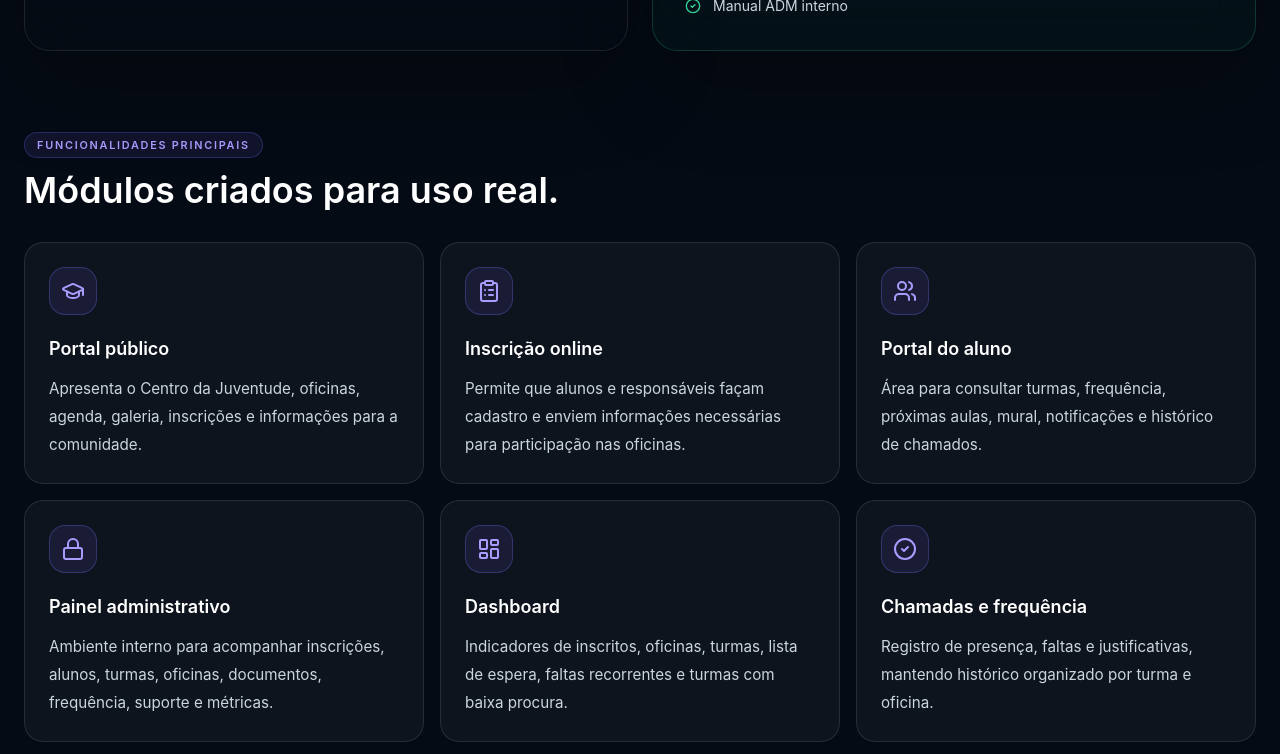
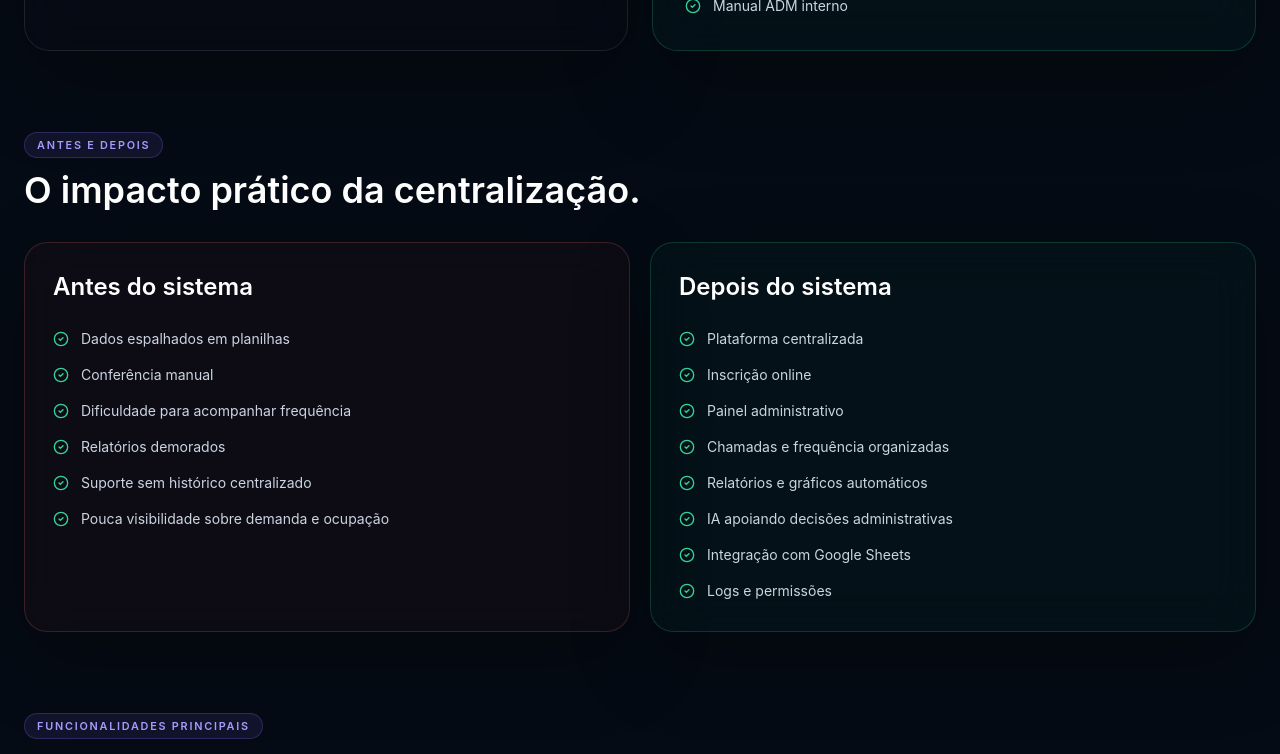
Before and after one commit to hamadvitor0-cell/Portfolio, a Next.js app: page /cases/centro-da-juventude in a window 1280 px wide. Shown: the part 2360-3114 px from the top of the page. Built offline with nearby package versions, Linux system fonts and the light colour scheme.

Commit message:
Polish Centro da Juventude case study

```diff
--- a/src/app/cases/centro-da-juventude/page.tsx
+++ b/src/app/cases/centro-da-juventude/page.tsx
@@ -8,7 +8,6 @@ import {
   Bot,
   CheckCircle2,
   ClipboardList,
-  Database,
   FileSpreadsheet,
   GraduationCap,
   LayoutDashboard,
@@ -135,93 +134,140 @@ const features = [
   }
 ];
 
-const gallery = [
+const galleryHero = {
+  src: "/images/cases/cj/admin-dashboard.png",
+  title: "Dashboard administrativo",
+  caption: "Central de indicadores com inscritos, oficinas, turmas, documentos, faltas, lista de espera e ações prioritárias."
+};
+
+const themeScreens = [
   {
     src: "/images/cases/cj/public-home.png",
-    title: "Tela inicial pública",
-    caption: "Página principal do site, com apresentação institucional e acesso rápido às oficinas e inscrições.",
-    wide: true
+    title: "Modo escuro",
+    caption: "Tela pública com contraste alto e foco na apresentação institucional."
   },
   {
     src: "/images/cases/cj/public-home-light.png",
-    title: "Tela inicial em modo claro",
-    caption: "Versão clara da página principal, mantendo identidade visual, navegação e chamada para oficinas.",
-    wide: true
-  },
+    title: "Modo claro",
+    caption: "A mesma experiência adaptada para uma leitura mais clara e leve."
+  }
+];
+
+const gallery = [
   {
     src: "/images/cases/cj/featured-workshop-light.png",
     title: "Oficina em destaque",
-    caption: "Card de oficina em destaque com informações de faixa etária, vagas, chamada de inscrição e horários.",
-    wide: true
+    caption: "Informações de oficina, vagas e chamada de inscrição."
   },
   {
     src: "/images/cases/cj/collaborators-light.png",
     title: "Colaboradores",
-    caption: "Seção institucional com parceiros e links externos, usando a versão clara da interface pública.",
-    wide: true
+    caption: "Parceiros institucionais e links externos."
   },
   {
     src: "/images/cases/cj/student-portal.png",
     title: "Portal do aluno",
-    caption: "Área para acesso com CPF e matrícula, consulta de informações e abertura de tickets."
+    caption: "Consulta com CPF e matrícula para acesso às informações."
   },
   {
     src: "/images/cases/cj/admin-login.png",
     title: "Login administrativo",
-    caption: "Tela de acesso restrito para equipe autorizada."
-  },
-  {
-    src: "/images/cases/cj/admin-dashboard.png",
-    title: "Dashboard administrativo",
-    caption: "Central de indicadores com inscritos, oficinas, turmas, documentos, faltas, lista de espera e ações prioritárias.",
-    wide: true
+    caption: "Acesso restrito para equipe autorizada."
   },
   {
     src: "/images/cases/cj/ai-report.png",
     title: "Relatório automático com IA",
-    caption: "Área de análise inteligente com dados agregados e recomendações práticas.",
-    wide: true
+    caption: "Análise com dados agregados e recomendações práticas."
   },
   {
     src: "/images/cases/cj/ai-summary.png",
     title: "Resumo e ações sugeridas",
-    caption: "Visão consolidada com alertas administrativos, ocupação, lista de espera e sugestões de ação."
+    caption: "Alertas administrativos, ocupação e lista de espera."
   },
   {
     src: "/images/cases/cj/admin-manual.png",
     title: "Manual ADM",
-    caption: "Documentação interna para orientar o uso seguro e correto do painel."
+    caption: "Documentação interna para orientar a equipe."
+  }
+];
+
+const beforeAfter = [
+  {
+    title: "Antes do sistema",
+    tone: "border-red-400/20 bg-red-500/[0.035]",
+    items: [
+      "Dados espalhados em planilhas",
+      "Conferência manual",
+      "Dificuldade para acompanhar frequência",
+      "Relatórios demorados",
+      "Suporte sem histórico centralizado",
+      "Pouca visibilidade sobre demanda e ocupação"
+    ]
+  },
+  {
+    title: "Depois do sistema",
+    tone: "border-emerald-400/20 bg-emerald-500/[0.035]",
+    items: [
+      "Plataforma centralizada",
+      "Inscrição online",
+      "Painel administrativo",
+      "Chamadas e frequência organizadas",
+      "Relatórios e gráficos automáticos",
+      "IA apoiando decisões administrativas",
+      "Integração com Google Sheets",
+      "Logs e permissões"
+    ]
+  }
+];
+
+const aiManagementCards = [
+  {
+    icon: ClipboardList,
+    title: "Recomendações administrativas",
+    description: "Sugestões para divulgação, ocupação de turmas, lista de espera e pontos de atenção operacional."
+  },
+  {
+    icon: BarChart3,
+    title: "Análise de dados agregados",
+    description: "Leitura de estatísticas consolidadas, sem depender de dados sensíveis individuais para gerar contexto."
+  },
+  {
+    icon: Bot,
+    title: "Apoio à priorização de ações",
+    description: "Ajuda a equipe a enxergar o que precisa de atenção primeiro, mantendo a decisão final com a gestão."
   }
 ];
 
 const techStacks = [
   {
     title: "Frontend",
-    items: ["HTML", "CSS", "JavaScript", "Interface responsiva", "Painel administrativo", "Componentes reutilizáveis"]
+    description: "Interface pública, portal do aluno e painel administrativo responsivo.",
+    items: ["Experiência pública", "Portal do aluno", "Painel administrativo"]
   },
   {
     title: "Backend",
-    items: ["Node.js", "Express", "APIs REST", "Validações no servidor", "Serviços separados por responsabilidade"]
+    description: "APIs REST, autenticação, validações no servidor e regras de negócio.",
+    items: ["Node.js", "Express", "Serviços por responsabilidade"]
   },
   {
     title: "Banco de dados",
-    items: ["PostgreSQL", "Neon", "Alunos, turmas, oficinas", "Chamadas, frequência, tickets e logs"]
-  },
-  {
-    title: "Deploy e infraestrutura",
-    items: ["Vercel", "Variáveis de ambiente", "Rotinas automatizadas", "Integração com serviços externos"]
+    description: "PostgreSQL/Neon para alunos, turmas, oficinas, chamadas, frequência, tickets e logs.",
+    items: ["PostgreSQL", "Neon", "Dados operacionais"]
   },
   {
     title: "Integrações",
-    items: ["Google Sheets API", "Google Drive API", "Importação de planilhas", "Sincronização de dados"]
+    description: "Google Sheets API e Google Drive API para importação e sincronização com planilhas oficiais.",
+    items: ["Google Sheets API", "Google Drive API", "Sincronização"]
   },
   {
     title: "Segurança",
-    items: ["JWT", "Controle de permissões", "CSRF", "Rate limit", "Logs de auditoria", "Mascaramento de dados sensíveis"]
+    description: "JWT, permissões por perfil, CSRF, rate limit, logs de auditoria e mascaramento de dados sensíveis.",
+    items: ["Perfis de acesso", "Auditoria", "Proteção de dados"]
   },
   {
     title: "IA",
-    items: ["Análise de dados agregados", "Recomendações administrativas", "Relatórios automáticos", "Apoio à tomada de decisão"]
+    description: "Relatórios automáticos e recomendações baseadas em dados agregados.",
+    items: ["Dados agregados", "Recomendações", "Relatórios automáticos"]
   }
 ];
 
@@ -312,6 +358,38 @@ function CheckList({ items }: { items: string[] }) {
   );
 }
 
+function CaseImageCard({
+  item,
+  priority = false,
+  compact = false
+}: {
+  item: { src: string; title: string; caption: string };
+  priority?: boolean;
+  compact?: boolean;
+}) {
+  return (
+    <figure className="overflow-hidden rounded-[1.25rem] border border-white/10 bg-[#07101d]/78 shadow-[0_26px_70px_rgba(0,0,0,0.3)] backdrop-blur-xl">
+      <div className={compact ? "aspect-[16/9] bg-[#050b14] p-2" : "aspect-[16/8.4] bg-[#050b14] p-3"}>
+        <Image
+          src={item.src}
+          alt={item.title}
+          width={1920}
+          height={900}
+          loading={priority ? "eager" : "lazy"}
+          fetchPriority={priority ? "high" : undefined}
+          sizes={compact ? "(max-width: 1024px) 100vw, 42rem" : "(max-width: 1024px) 100vw, 86rem"}
+          unoptimized
+          className="h-full w-full rounded-[0.9rem] border border-white/10 object-contain"
+        />
+      </div>
+      <figcaption className={compact ? "p-4" : "p-5"}>
+        <strong className="block text-base font-semibold text-white">{item.title}</strong>
+        <span className="mt-2 block text-sm leading-6 text-slate-400">{item.caption}</span>
+      </figcaption>
+    </figure>
+  );
+}
+
 export default function CentroDaJuventudeCasePage() {
   return (
     <main className="overflow-hidden bg-[#050b14] text-white">
@@ -364,7 +442,8 @@ export default function CentroDaJuventudeCasePage() {
                 alt="Dashboard administrativo do sistema Centro da Juventude"
                 width={1920}
                 height={900}
-                priority
+                loading="eager"
+                fetchPriority="high"
                 unoptimized
                 className="h-auto w-full rounded-[1.1rem] border border-white/10 object-cover"
               />
@@ -385,8 +464,8 @@ export default function CentroDaJuventudeCasePage() {
                 chamadas, frequência, suporte, relatórios e dados administrativos em uma única plataforma.
               </p>
               <p className="mt-5 text-base leading-8 text-slate-300">
-                O projeto foi pensado para uso real por equipe administrativa, alunos e responsáveis, com foco em clareza,
-                segurança, produtividade e redução de retrabalho.
+                O projeto foi pensado para uso real por equipe administrativa, alunos e responsáveis, com foco em clareza, segurança
+                e redução de retrabalho.
               </p>
             </div>
             <div className="grid gap-3 sm:grid-cols-2">
@@ -427,6 +506,30 @@ export default function CentroDaJuventudeCasePage() {
 
       <section className="px-4 py-10 sm:px-6">
         <div className="mx-auto max-w-[86rem]">
+          <SectionHeader eyebrow="Antes e depois" title="O impacto prático da centralização." />
+          <div className="grid gap-5 lg:grid-cols-2">
+            {beforeAfter.map((column) => (
+              <article
+                key={column.title}
+                className={`rounded-[1.45rem] border p-6 shadow-[0_26px_80px_rgba(0,0,0,0.26)] backdrop-blur-xl sm:p-7 ${column.tone}`}
+              >
+                <h3 className="text-2xl font-semibold text-white">{column.title}</h3>
+                <ul className="mt-6 grid gap-3">
+                  {column.items.map((item) => (
+                    <li key={item} className="flex gap-3 text-sm leading-6 text-slate-300">
+                      <CheckCircle2 className="mt-1 size-4 shrink-0 text-emerald-400" />
+                      <span>{item}</span>
+                    </li>
+                  ))}
+                </ul>
+              </article>
+            ))}
+          </div>
+        </div>
+      </section>
+
+      <section className="px-4 py-10 sm:px-6">
+        <div className="mx-auto max-w-[86rem]">
           <SectionHeader eyebrow="Funcionalidades principais" title="Módulos criados para uso real." />
           <div className="grid gap-4 md:grid-cols-2 xl:grid-cols-3">
             {features.map((feature) => {
@@ -450,48 +553,84 @@ export default function CentroDaJuventudeCasePage() {
           <SectionHeader
             eyebrow="Telas do sistema"
             title="Prints demonstrativos do case."
-            description="As telas abaixo mostram áreas públicas e administrativas do sistema, usando apenas imagens sem dados pessoais sensíveis."
+            description="Uma seleção das telas públicas e administrativas, usando apenas prints sem dados pessoais sensíveis."
           />
-          <div className="grid gap-5 lg:grid-cols-2">
-            {gallery.map((item, index) => (
-              <figure
-                key={item.title}
-                className={[
-                  "rounded-[1.4rem] border border-white/10 bg-[#07101d]/78 p-3 shadow-[0_30px_80px_rgba(0,0,0,0.32)] backdrop-blur-xl",
-                  item.wide ? "lg:col-span-2" : ""
-                ].join(" ")}
-              >
-                <Image
-                  src={item.src}
-                  alt={item.title}
-                  width={1920}
-                  height={900}
-                  loading={index < 2 ? "eager" : "lazy"}
-                  sizes={item.wide ? "(max-width: 1024px) 100vw, 86rem" : "(max-width: 1024px) 100vw, 42rem"}
-                  unoptimized
-                  className="h-auto w-full rounded-[1rem] border border-white/10 object-cover"
-                />
-                <figcaption className="p-4">
-                  <strong className="block text-lg font-semibold text-white">{item.title}</strong>
-                  <span className="mt-2 block text-sm leading-6 text-slate-400">{item.caption}</span>
-                </figcaption>
-              </figure>
-            ))}
+          <div className="space-y-6">
+            <CaseImageCard item={galleryHero} priority />
+
+            <div className="grid gap-5 lg:grid-cols-[0.75fr_1.25fr] lg:items-center">
+              <div>
+                <p className="mb-3 inline-flex rounded-full border border-[#7c6cff]/25 bg-[#7c6cff]/10 px-3 py-1 text-[0.68rem] font-semibold uppercase tracking-[0.16em] text-[#a89cff]">
+                  Modo claro e escuro
+                </p>
+                <h3 className="text-2xl font-semibold text-white">Interface adaptada entre temas.</h3>
+                <p className="mt-4 text-sm leading-6 text-slate-400">
+                  O sistema possui adaptação visual entre tema escuro e tema claro, preservando identidade, contraste e leitura.
+                </p>
+              </div>
+              <div className="grid gap-4 lg:grid-cols-2">
+                {themeScreens.map((screen) => (
+                  <CaseImageCard key={screen.title} item={screen} compact />
+                ))}
+              </div>
+            </div>
+
+            <div className="grid gap-5 lg:grid-cols-2">
+              {gallery.map((item) => (
+                <CaseImageCard key={item.title} item={item} compact />
+              ))}
+            </div>
+          </div>
+        </div>
+      </section>
+
+      <section className="px-4 py-10 sm:px-6">
+        <div className="mx-auto max-w-[86rem] rounded-[1.6rem] border border-[#7c6cff]/20 bg-[radial-gradient(circle_at_18%_18%,rgba(124,108,255,0.18),transparent_24rem),#07101d] p-6 shadow-[0_30px_90px_rgba(0,0,0,0.3)] backdrop-blur-xl sm:p-8">
+          <div className="grid gap-8 lg:grid-cols-[0.85fr_1.15fr] lg:items-start">
+            <div>
+              <SectionHeader
+                eyebrow="IA na gestão"
+                title="IA como apoio à gestão"
+                description="O sistema utiliza análise com IA sobre estatísticas agregadas para apoiar decisões administrativas, sugerindo ações relacionadas a divulgação de oficinas, ocupação de turmas, lista de espera, frequência e pontos de atenção."
+              />
+              <p className="text-sm leading-6 text-slate-400">
+                A IA não é apresentada como substituta da gestão e não precisa expor dados sensíveis individuais. Ela funciona como apoio para
+                transformar indicadores consolidados em prioridades mais claras.
+              </p>
+            </div>
+            <div className="grid gap-4 md:grid-cols-3 lg:grid-cols-1 xl:grid-cols-3">
+              {aiManagementCards.map((card) => {
+                const Icon = card.icon;
+                return (
+                  <article key={card.title} className="rounded-[1.15rem] border border-white/10 bg-white/[0.04] p-5">
+                    <span className="mb-5 grid size-11 place-items-center rounded-2xl border border-[#7c6cff]/30 bg-[#7c6cff]/10 text-[#a99cff]">
+                      <Icon className="size-5" />
+                    </span>
+                    <h3 className="text-base font-semibold text-white">{card.title}</h3>
+                    <p className="mt-3 text-sm leading-6 text-slate-300">{card.description}</p>
+                  </article>
+                );
+              })}
+            </div>
           </div>
         </div>
       </section>
 
       <section className="px-4 py-10 sm:px-6">
         <div className="mx-auto max-w-[86rem] rounded-[1.6rem] border border-white/10 bg-[#07101d]/72 p-5 shadow-[0_30px_90px_rgba(0,0,0,0.3)] backdrop-blur-xl sm:p-7">
-          <SectionHeader eyebrow="Arquitetura e tecnologias" title="Base técnica do sistema." />
+          <SectionHeader
+            eyebrow="Arquitetura"
+            title="Como o sistema foi estruturado."
+            description="A base técnica foi organizada para sustentar site público, portal, painel administrativo, integrações, segurança e relatórios sem misturar responsabilidades."
+          />
           <div className="grid gap-4 md:grid-cols-2 xl:grid-cols-3">
             {techStacks.map((stack) => (
-              <article key={stack.title} className="rounded-[1.15rem] border border-white/10 bg-white/[0.04] p-6">
+              <article key={stack.title} className="flex min-h-[13.5rem] flex-col rounded-[1.15rem] border border-white/10 bg-white/[0.04] p-6">
                 <h3 className="text-lg font-semibold text-white">{stack.title}</h3>
-                <ul className="mt-4 space-y-2">
+                <p className="mt-3 text-sm leading-6 text-slate-300">{stack.description}</p>
+                <ul className="mt-auto flex flex-wrap gap-2 pt-5">
                   {stack.items.map((item) => (
-                    <li key={item} className="flex gap-2 text-sm leading-6 text-slate-300">
-                      <Database className="mt-1 size-3.5 shrink-0 text-[#7c6cff]" />
+                    <li key={item} className="inline-flex rounded-full border border-white/10 bg-white/[0.04] px-3 py-1 text-xs font-semibold text-slate-300">
                       {item}
                     </li>
                   ))}
```
